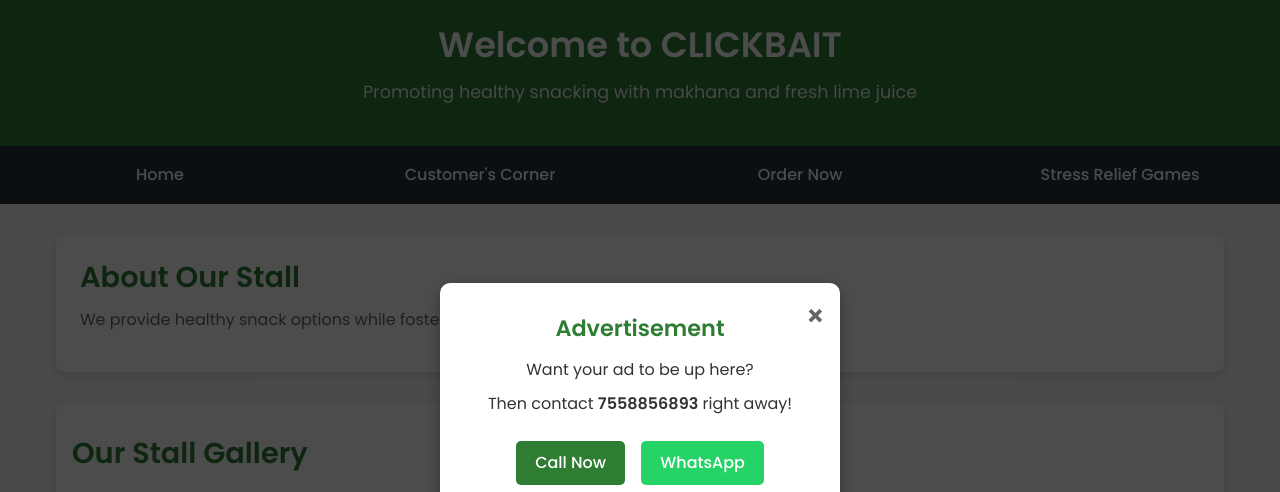
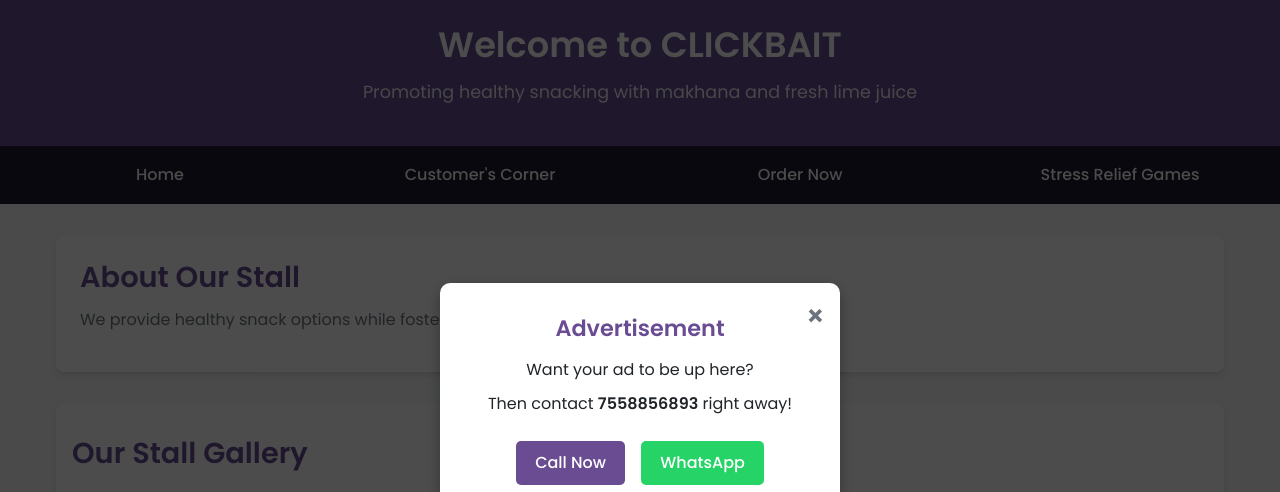
Before and after one commit to Manupriya-Vayalambron/business, a plain HTML site: page index.html in a window 1280 px wide. Shown: the top 492 px of the page. Drawn offline with Linux system fonts and the light colour scheme.

Commit message:
Update style.css

```diff
--- a/css/style.css
+++ b/css/style.css
@@ -6,14 +6,14 @@
 }
 
 :root {
-    --primary-color: #2e7d32; /* Darker green for better contrast */
-    --secondary-color: #81c784; /* Light green */
-    --accent-color: #ff8f00; /* Orange for accents */
-    --dark-color: #263238;
-    --light-color: #f5f5f5;
-    --text-color: #333;
-    --text-light: #666;
-    --white: #ffffff;
+    --primary-color: #6A4C93; /* Modern purple - main brand color */
+    --secondary-color: #8AC926; /* Fresh green - for accents */
+    --accent-color: #FF595E; /* Vibrant red - for call-to-action */
+    --dark-color: #1A1A2E; /* Deep navy - for navigation/footer */
+    --light-color: #F8F9FA; /* Off-white - for background */
+    --text-color: #212529; /* Dark gray - for main text */
+    --text-light: #6C757D; /* Medium gray - for secondary text */
+    --white: #FFFFFF; /* Pure white */
     --shadow: 0 4px 6px rgba(0, 0, 0, 0.1);
     --transition: all 0.3s ease;
 }
```
